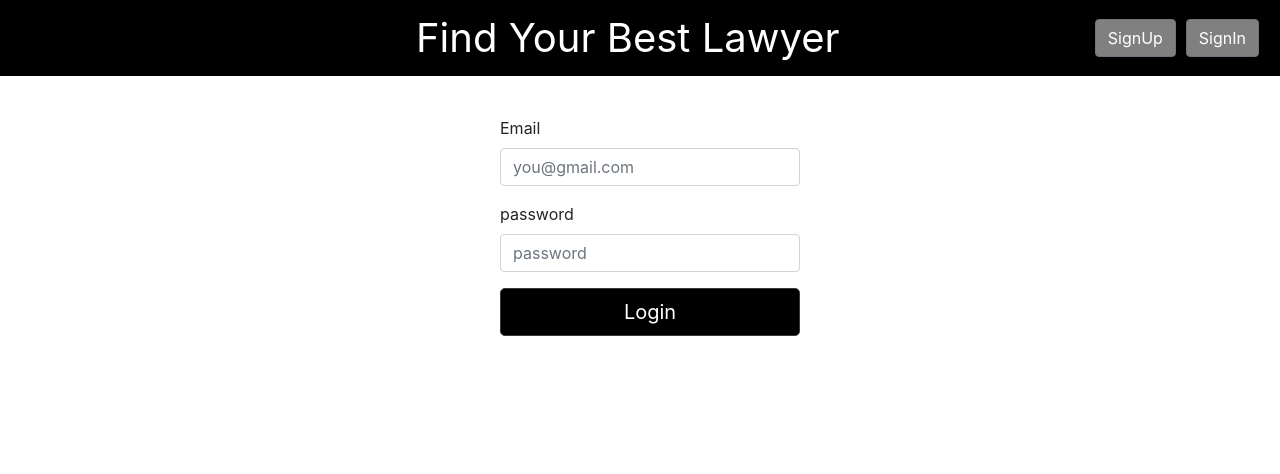
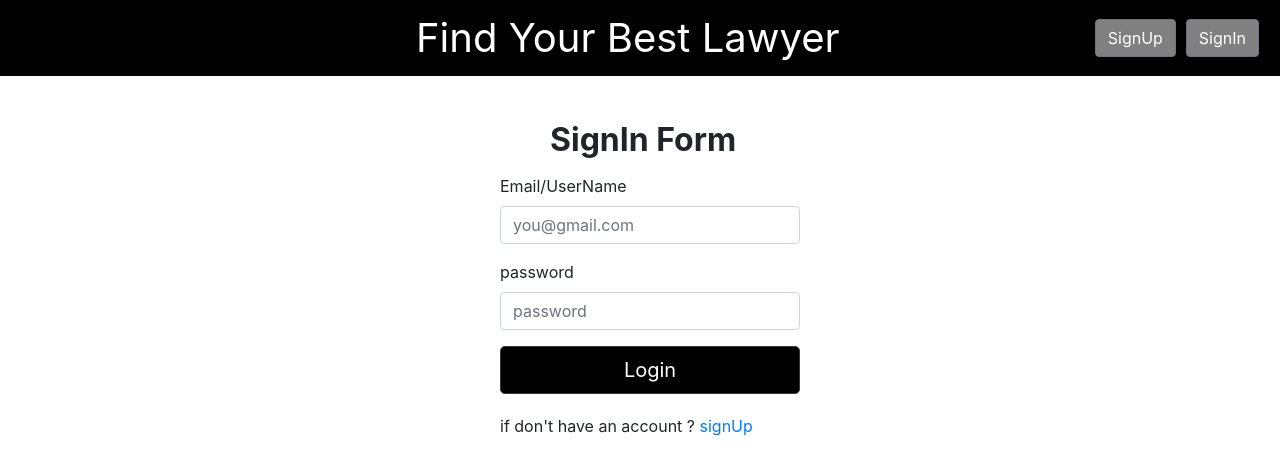
Before and after one commit to priyanka9515/probsolve, a React (Create React App) app: page /Signin in a window 1280 px wide. Shown: the top 474 px of the page. Built offline with nearby package versions, Linux system fonts and the light colour scheme.

Commit message:
made small chages

```diff
--- a/src/Components/Navbar/Signin.js
+++ b/src/Components/Navbar/Signin.js
@@ -16,8 +16,11 @@ class Contact extends React.Component {
         }}
       >
         <Form className="signin">
-          <FormGroup>
-            <Label>Email</Label>
+          <div style={{ fontWeight: "bold", fontSize: 32, marginLeft: 50 }}>
+            SignIn Form
+          </div>
+          <FormGroup style={{ marginTop: 10 }}>
+            <Label>Email/UserName</Label>
             <Input type="email" placeholder="you@gmail.com" />
           </FormGroup>
           <FormGroup>
@@ -33,6 +36,12 @@ class Contact extends React.Component {
             </Button>
           </Link>
         </Form>
+        <div style={{ marginTop: 20 }}>
+          if don't have an account ?
+          <Link to="/Signup">
+            <a href="a"> signUp</a>
+          </Link>
+        </div>
       </div>
     );
   }
--- a/src/Components/Navbar/Signup.js
+++ b/src/Components/Navbar/Signup.js
@@ -11,14 +11,18 @@ class Users extends React.Component {
           height: "100px",
           width: "300px",
           marginLeft: "500px",
-          marginTop: "50px"
+          marginTop: "30px"
         }}
       >
         <Form className="signin">
           <div style={{ fontWeight: "bold", fontSize: 32, marginLeft: 50 }}>
             SignUp Form
           </div>
-          <FormGroup bsSize="large" style={{ marginTop: 30 }}>
+          <FormGroup bsSize="large" style={{ marginTop: 10 }}>
+            <Label>Name</Label>
+            <Input type="Name" placeholder="FullName" />
+          </FormGroup>
+          <FormGroup bsSize="large">
             <Label>Email</Label>
             <Input type="email" placeholder="you@gmail.com" />
           </FormGroup>
@@ -38,7 +42,7 @@ class Users extends React.Component {
         <div style={{ marginTop: 20 }}>
           if you have an account ?
           <Link to="/Signin">
-            <a href="a"> signin</a>
+            <a href="a"> signIn</a>
           </Link>
         </div>
       </div>
```
